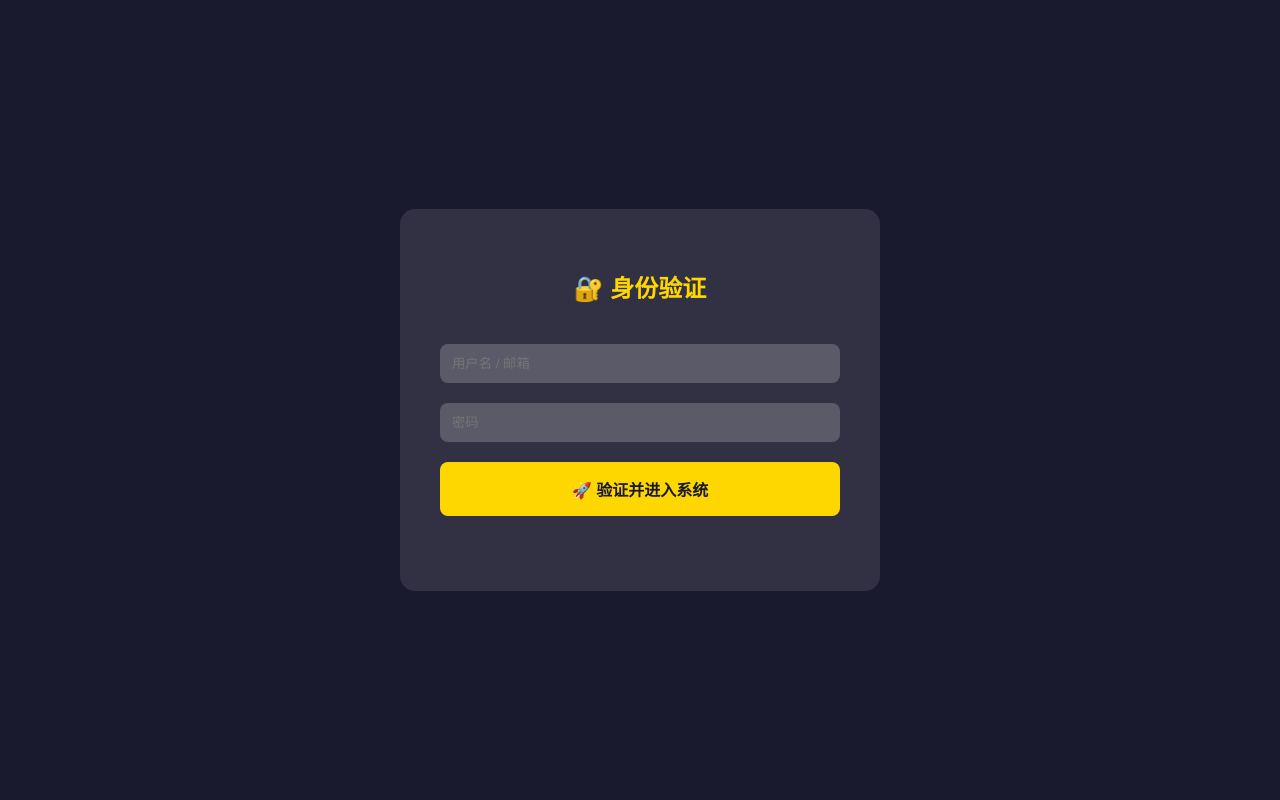
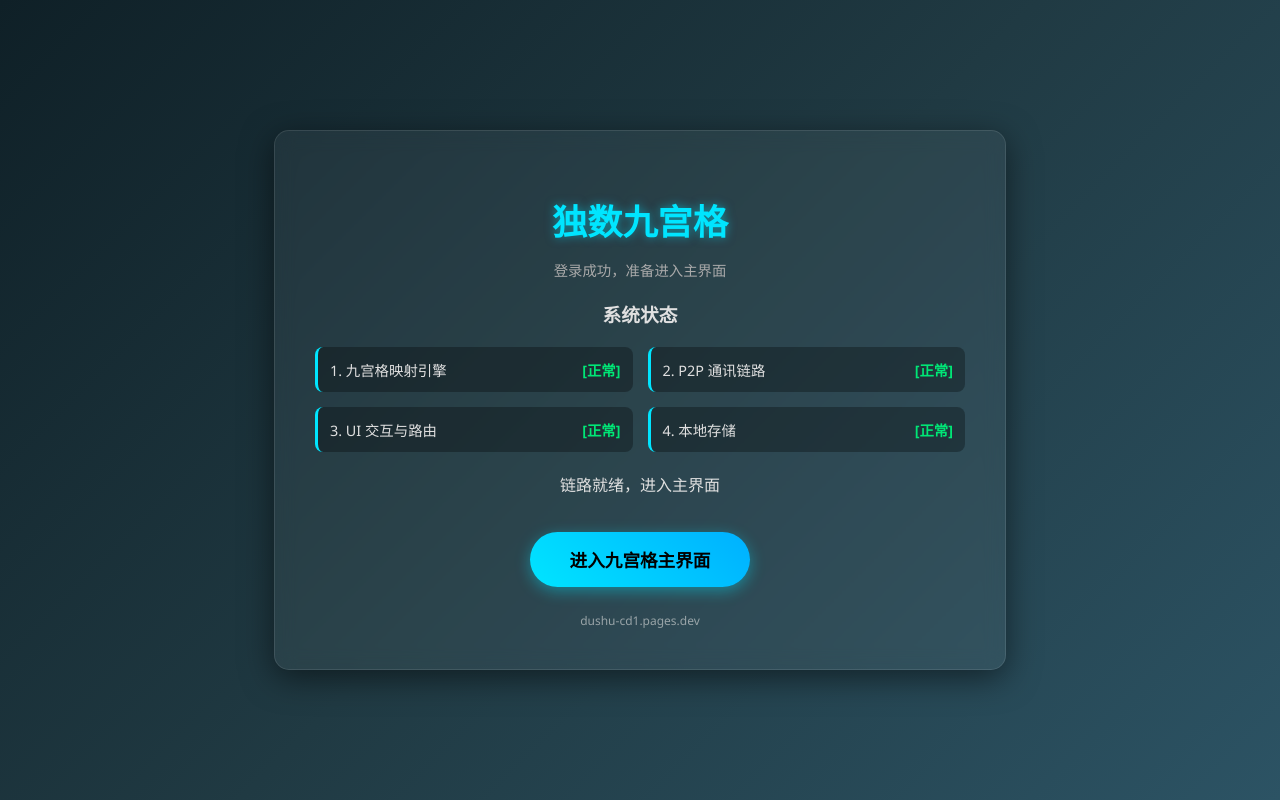
Before and after one commit to gels988/manghe, a website: page login.html in a window 1280 px wide. Drawn offline with Linux system fonts and the light colour scheme.

Commit message:
Replace login page with green entry

```diff
--- a/login.html
+++ b/login.html
@@ -3,66 +3,51 @@
 <head>
     <meta charset="UTF-8">
     <meta name="viewport" content="width=device-width, initial-scale=1.0">
-    <title>登录 - 独数九宫格</title>
+    <title>独数九宫格 - 登录</title>
     <style>
-        body { background: #1a1a2e; color: #fff; font-family: Arial, sans-serif; display: flex; justify-content: center; align-items: center; min-height: 100vh; margin: 0; }
-        .box { background: rgba(255,255,255,0.1); padding: 40px; border-radius: 15px; width: 90%; max-width: 400px; text-align: center; }
-        h2 { color: #ffd700; margin-bottom: 30px; }
-        input { width: 100%; padding: 12px; margin: 10px 0; border: none; border-radius: 8px; background: rgba(255,255,255,0.2); color: #fff; box-sizing: border-box; }
-        button { width: 100%; padding: 15px; background: #ffd700; border: none; border-radius: 8px; color: #1a1a2e; font-size: 16px; font-weight: bold; cursor: pointer; margin-top: 10px; }
-        .msg { margin-top: 15px; min-height: 20px; }
+        body { font-family: 'Segoe UI', Tahoma, Geneva, Verdana, sans-serif; background: linear-gradient(135deg, #0f2027, #203a43, #2c5364); color: #e0e0e0; display: flex; justify-content: center; align-items: center; height: 100vh; margin: 0; }
+        .container { text-align: center; background: rgba(255,255,255,0.05); padding: 40px; border-radius: 15px; backdrop-filter: blur(10px); box-shadow: 0 8px 32px rgba(0,0,0,0.5); max-width: 650px; width: 90%; border: 1px solid rgba(255,255,255,0.1); }
+        h1 { font-size: 2.2em; margin-bottom: 5px; color: #00e5ff; text-shadow: 0 0 10px rgba(0, 229, 255, 0.5); }
+        .subtitle { font-size: 0.9em; color: #aaa; margin-bottom: 20px; }
+        .status-grid { display: grid; grid-template-columns: 1fr 1fr; gap: 15px; margin: 20px 0; text-align: left; }
+        .status-item { background: rgba(0,0,0,0.3); padding: 12px; border-radius: 8px; font-size: 0.9em; border-left: 3px solid #00e5ff; }
+        .status-ok { color: #00e676; font-weight: bold; float: right; }
+        .btn { background: linear-gradient(45deg, #00e5ff, #00b0ff); color: #000; font-weight: bold; border: none; padding: 15px 40px; font-size: 1.1em; border-radius: 50px; cursor: pointer; transition: all 0.3s; text-decoration: none; display: inline-block; margin-top: 20px; box-shadow: 0 4px 15px rgba(0, 229, 255, 0.4); }
+        .btn:hover { transform: translateY(-2px); box-shadow: 0 6px 20px rgba(0, 229, 255, 0.6); }
+        .footer { margin-top: 25px; font-size: 0.75em; opacity: 0.6; }
     </style>
 </head>
 <body>
-    <div class="box">
-        <h2>🔐 身份验证</h2>
-        <input type="text" id="user" placeholder="用户名 / 邮箱">
-        <input type="password" id="pass" placeholder="密码">
-        <button onclick="login()">🚀 验证并进入系统</button>
-        <div id="msg" class="msg"></div>
+    <div class="container">
+        <h1>独数九宫格</h1>
+        <p class="subtitle">登录成功，准备进入主界面</p>
+
+        <h3>系统状态</h3>
+        <div class="status-grid">
+            <div class="status-item">1. 九宫格映射引擎 <span class="status-ok">[正常]</span></div>
+            <div class="status-item">2. P2P 通讯链路 <span class="status-ok">[正常]</span></div>
+            <div class="status-item">3. UI 交互与路由 <span class="status-ok">[正常]</span></div>
+            <div class="status-item">4. 本地存储 <span class="status-ok">[正常]</span></div>
+        </div>
+
+        <p>链路就绪，进入主界面</p>
+        <a href="/index.html" class="btn" id="enterGameBtn">进入九宫格主界面</a>
+
+        <div class="footer">dushu-cd1.pages.dev</div>
     </div>
+
     <script>
-        function safeParse(str) {
-            try { return JSON.parse(str); } catch { return null; }
-        }
+        localStorage.setItem('game_auth_status', 'verified');
+        localStorage.setItem('p2p_session_status', 'active');
+        localStorage.setItem('jiugongge_mapping_ready', 'true');
+        localStorage.removeItem('block_redirect');
+        localStorage.removeItem('require_activation');
+        localStorage.setItem('mayiju_login_target', 'index.html');
 
-        function normalizeLoginTarget(value) {
-            const raw = String(value || '').trim();
-            if (!raw) return 'index.html';
-            if (/^game_main\.html$/i.test(raw)) return 'index.html';
-            return raw;
-        }
-
-        async function resolveLoginTarget() {
-            const override = normalizeLoginTarget(localStorage.getItem('mayiju_login_target'));
-            try {
-                const resp = await fetch(override, { method: 'HEAD', cache: 'no-store' });
-                if (resp && resp.ok) return override;
-            } catch (e) {}
-            return 'index.html';
-        }
-
-        async function login() {
-            const user = String(document.getElementById('user').value || '').trim();
-            const pass = String(document.getElementById('pass').value || '').trim();
-            const msg = document.getElementById('msg');
-            if (!user || !pass) { msg.textContent = '请输入用户名和密码'; msg.style.color = '#ff6b6b'; return; }
-            msg.textContent = '验证中...'; msg.style.color = '#ffd700';
-
-            const existing = safeParse(localStorage.getItem('currentUser')) || {};
-            const merged = Object.assign({}, existing, {
-                username: user,
-                isLoggedIn: true
-            });
-            localStorage.setItem('currentUser', JSON.stringify(merged));
-            localStorage.setItem('isLoggedIn', 'true');
-            localStorage.setItem('mayiju_login_target', 'index.html');
-
-            const target = await resolveLoginTarget();
-            setTimeout(function() {
-                window.location.href = target;
-            }, 260);
-        }
+        document.getElementById('enterGameBtn').addEventListener('click', function() {
+            localStorage.removeItem('block_redirect');
+            localStorage.removeItem('require_activation');
+        });
     </script>
 </body>
 </html>
```
